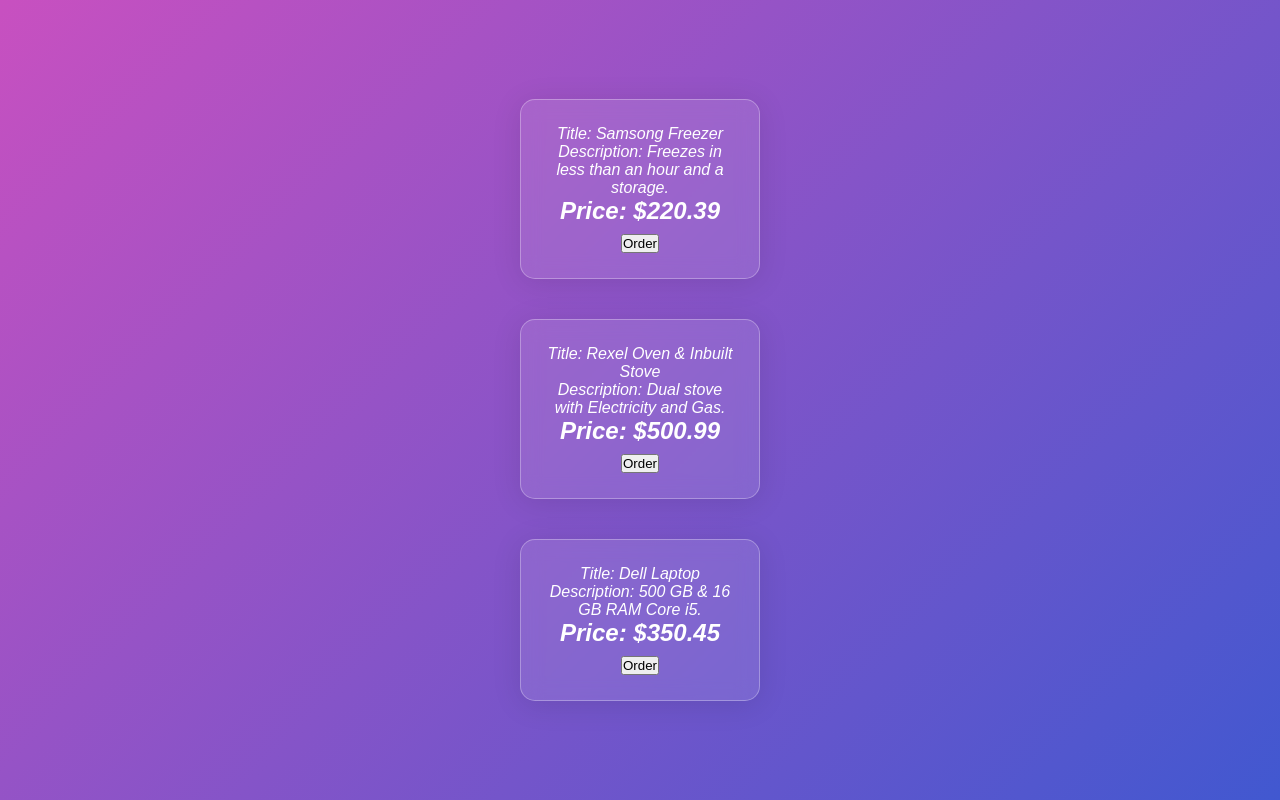
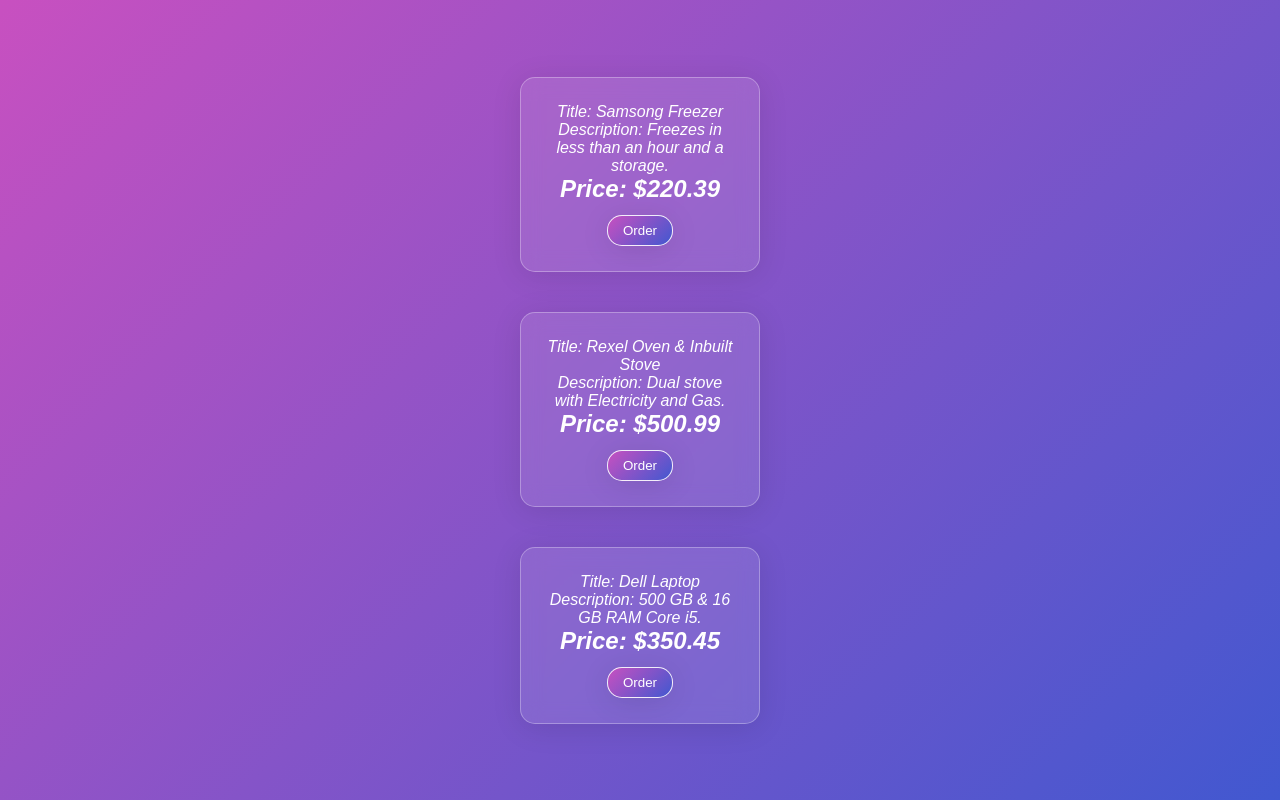
Before and after one commit to nimely111/React-Coding-snippet, a React (Vite) app: page / in a window 1280 px wide. Built offline with nearby package versions, Linux system fonts and the light colour scheme.

Commit message:
update button styles

```diff
--- a/Glassmorphism/Button.css
+++ b/Glassmorphism/Button.css
@@ -1,3 +1,10 @@
 .order-btn{
-    margin-top: 9px;
+    margin-top: 12px;
+    padding: 7px 15px;
+    background: linear-gradient(135deg, #c850c0, #4158d0);
+    border-radius: 15px;
+    box-shadow: 0 4px 30px rgba(0, 0, 0, 0.1);
+    backdrop-filter: blur(10px);
+    border: 1px solid rgba(255, 255, 255, 0.9);
+    color: white;
 }
```
